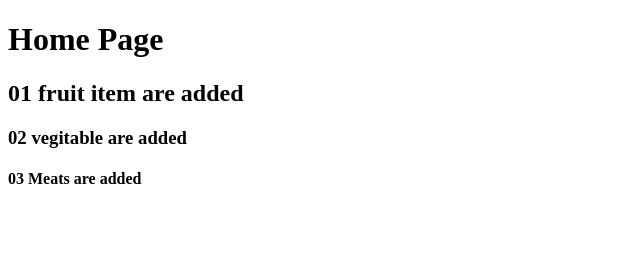
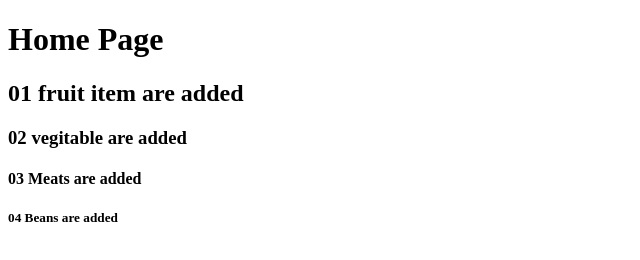
Before and after one commit to studentofwebdevelopment99/02-Active-mood-On, a plain HTML site: page index.html in a window 1280 px wide. Shown: the whole page, without its empty margins (0-640 px from the left). Drawn offline with Linux system fonts and the light colour scheme.

Commit message:
06: Beans are added from :main page Branch

```diff
--- a/index.html
+++ b/index.html
@@ -10,5 +10,6 @@
     <h2>01 fruit item are added</h2>
     <h3>02 vegitable are added</h3>
     <h4>03 Meats are added</h4>
+    <h5>04 Beans are added</h5>
   </body>
 </html>
```
